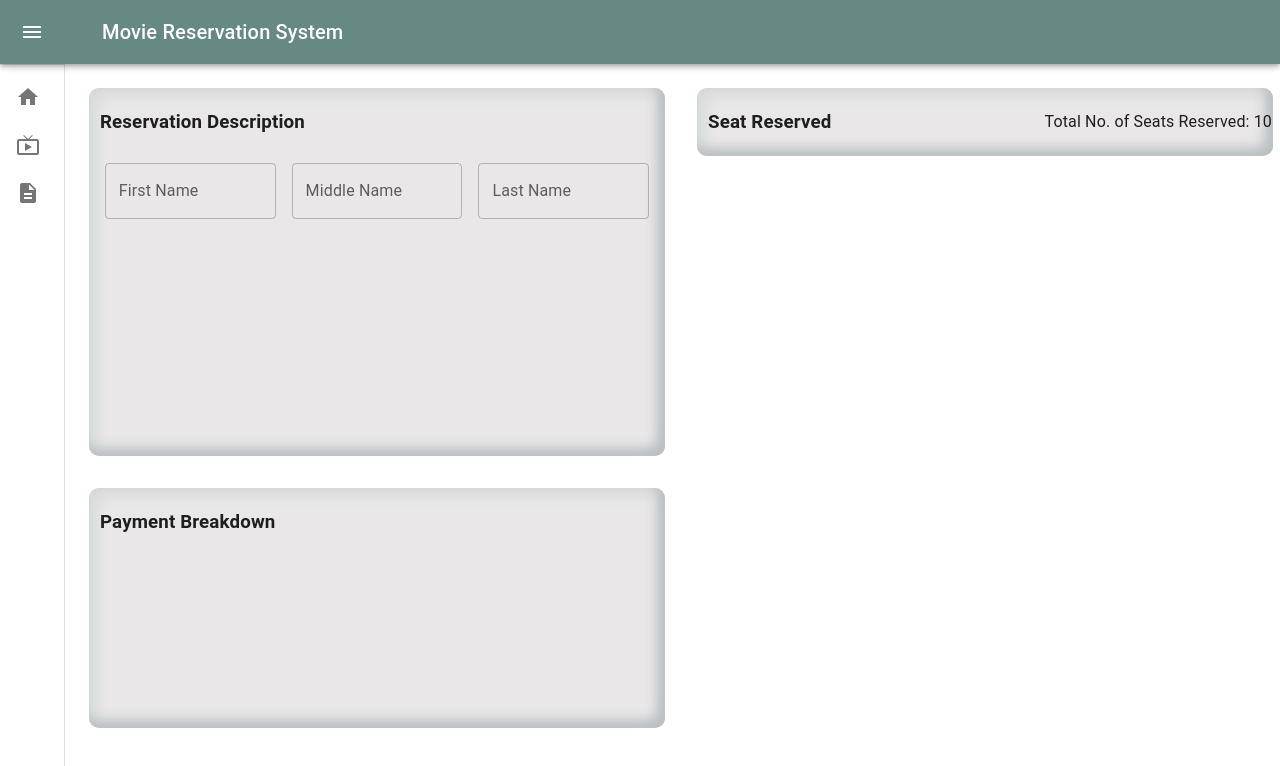
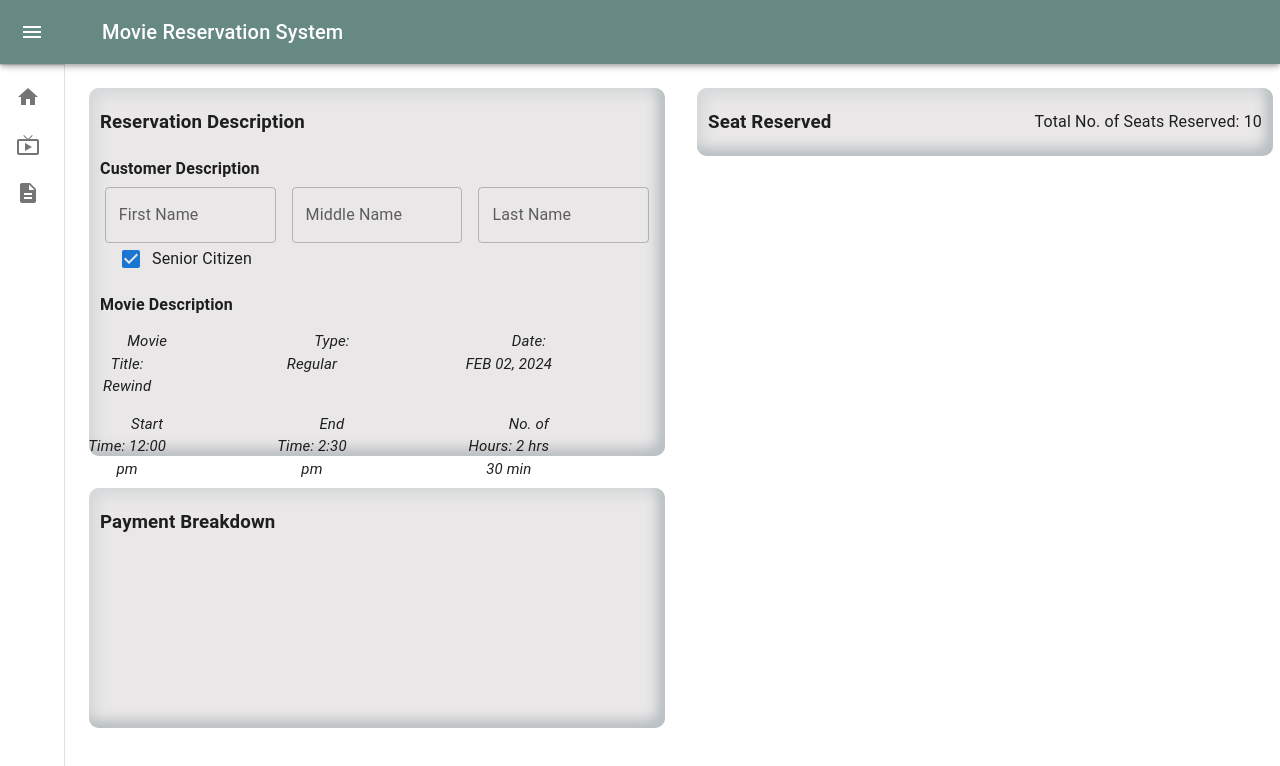
Before and after one commit to aryanclaire/MovieReservation, a React (Create React App) app: page /details in a window 1280 px wide. Shown: the top 766 px of the page. Built offline with nearby package versions, Linux system fonts and the light colour scheme.

Commit message:
new updates

```diff
--- a/src/pages/Details/Details.css
+++ b/src/pages/Details/Details.css
@@ -1,3 +1,8 @@
+h2{
+    text-align: left;
+    text-indent: 10px;
+}
+
 h3{
     text-align: left;
     text-indent: 10px;
@@ -20,6 +25,17 @@ header{
 
 .smallText{
     text-align: right;
+    margin-right: 10px;
+}
+
+.checkbox{
+    display: flex;
+    margin-left: 20px;
+    margin-bottom: -15px;
+}
+
+.checkbox p {
+    margin-left: -40px; /* Adjust the distance between the checkbox and the text */
 }
 
 .container{
@@ -48,6 +64,34 @@ header{
     box-shadow: inset -8px -8px 12px rgb(185, 191, 194),
                 inset 8px 8px 12px rgb(215, 218, 219);
                 border-radius: 10px;
+}
+
+.textfield{
+    margin-bottom: -20px;
+}
+
+.reservation h4{
+    text-align: left;
+    text-indent: 10px;
+    margin-bottom: -2px;
+}
+
+.movie{
+    display: grid;
+    grid-template-columns: auto auto auto;
+    flex-wrap: wrap;
+    justify-content: space-between; /* Justify content between items */
+    align-items: flex-start;
+}
+
+.movie p{
+    font-style: italic;
+    font-size: 15px;
+    width: calc(50% - 10px); /* Two items per row */
+    margin-right: 5px; /* Adjust as needed */
+    margin-bottom: 0px; /* Adjust as needed */
+    margin-left: -3px;
+    align-items: flex-start;
 }
 
 .seat{
@@ -81,5 +125,7 @@ header{
 }
 
 @media screen and (min-width: 1440px){
-
+    .movie p {
+        width: calc(33.33% - 10px); /* Three items per row on larger screens */
+    }
 }
--- a/src/pages/Details/Details.jsx
+++ b/src/pages/Details/Details.jsx
@@ -1,15 +1,20 @@
-import React from 'react'
+import React, { useState } from 'react'
 import './Details.css'
-import { Box, TextField } from '@mui/material'
+import { Box, Checkbox, TextField } from '@mui/material'
 
 export default function Details() {
+    const [checked, setChecked] = useState(true);
+
+    const handleChange = (event) => {
+        setChecked(event.target.checked);
+      };
+
     return (
         <div className='container1'>
             <div className='container2'>
                 <div className='reservation'>
-                <header>
                     <h3>Reservation Description</h3>
-                </header>
+                    <h4>Customer Description</h4>
                     <div className='textfield'>
                         <Box
                             component="form"
@@ -26,7 +31,31 @@ export default function Details() {
                             <TextField id="lname" label="Last Name" variant="outlined" />
                         </Box>
                     </div>
+
+                    <div className='checkbox'>
+                        <Checkbox
+                            checked={checked}
+                            onChange={handleChange}
+                            inputProps={{ 'aria-label': 'controlled' }}
+                        /> <p>Senior Citizen</p>
                     </div>
+
+                    <h4>Movie Description</h4>
+                    <div className='movie'>
+                        <p>Movie Title: Rewind</p>
+                        <p>Type: Regular</p>
+                        <p>Date: FEB 02, 2024</p>
+                        <p>Start Time: 12:00 pm</p>
+                        <p>End Time: 2:30 pm</p>
+                        <p>No. of Hours: 2 hrs 30 min</p>
+                        <p>Price: 350.00</p>
+                        <p>MPA Final Rating: Rated G</p>
+                    </div>
+                </div>
+
+
+
+
 
                 <div className='seat'>
                     <div>
```
Lines whose indentation alone changed are shown as unchanged.
